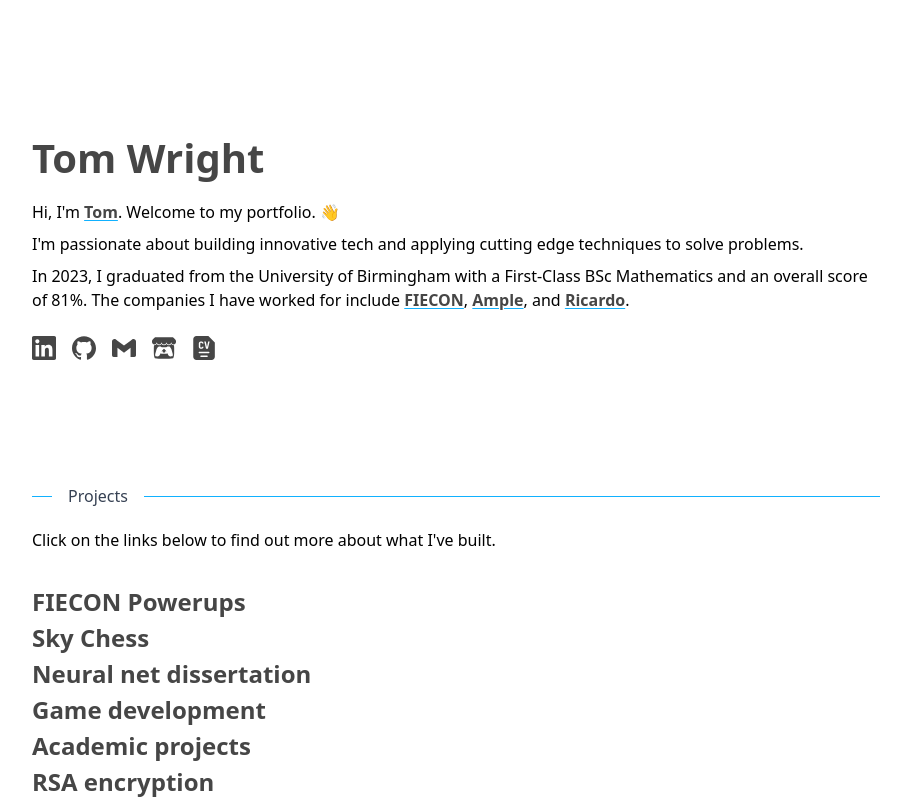
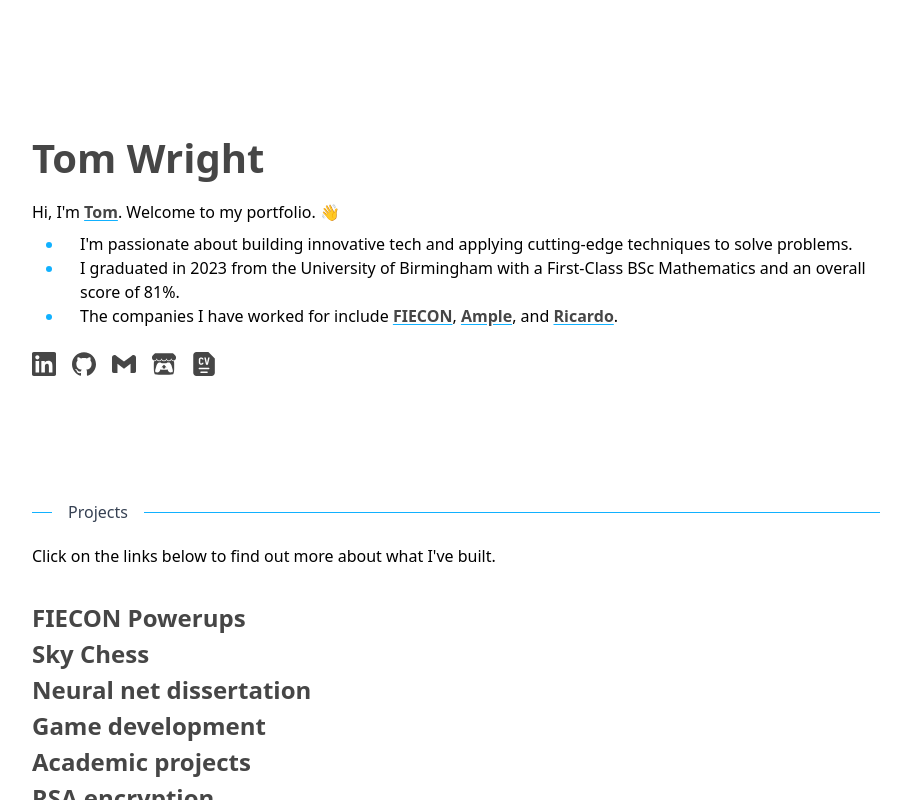
Before and after one commit to wrightom/toms-portfolio, a React (Vite) app: page / in a window 1280 px wide. Shown: the top 800 px of the page, without its empty margins (184-1082 px from the left). Built offline with nearby package versions, Linux system fonts and the light colour scheme.

Commit message:
Intro description update

```diff
--- a/src/App.tsx
+++ b/src/App.tsx
@@ -141,17 +141,20 @@
       {/* </a> */}
       <div className="space-y-2">
         <p>Hi, I'm <Link href="https://tomwright.io">Tom</Link>. Welcome to my portfolio. 👋</p>
-        <p>
-          I'm passionate about building innovative tech and applying cutting
-          edge techniques to solve problems.{" "}
-        </p>
-        <p>
-          In 2023, I graduated from the University of Birmingham with a First-Class BSc Mathematics and an overall score of 81%.
+        <ul className="list-disc marker:text-[var(--theme-blue)] list-outside pl-8 [&>*]:pl-4">
+          <li>
+            I'm passionate about building innovative tech and applying cutting-edge techniques to solve problems.
+          </li>
+          <li>
+            I graduated in 2023 from the University of Birmingham with a First-Class BSc Mathematics and an overall score of 81%.
+          </li>
+          <li>
             The companies I have worked for include
             {" "}<Link href="https://fiecon.com" newtab>FIECON</Link>,
             {" "}<Link href="https://ample.earth" newtab>Ample</Link>, and
             {" "}<Link href="https://ricardo.com" newtab>Ricardo</Link>.
-        </p>
+          </li>
+        </ul>
       </div>
       <LinkIcons className="mt-3" />
       <div className="projects-title mt-20">
```
Lines whose indentation alone changed are shown as unchanged.
